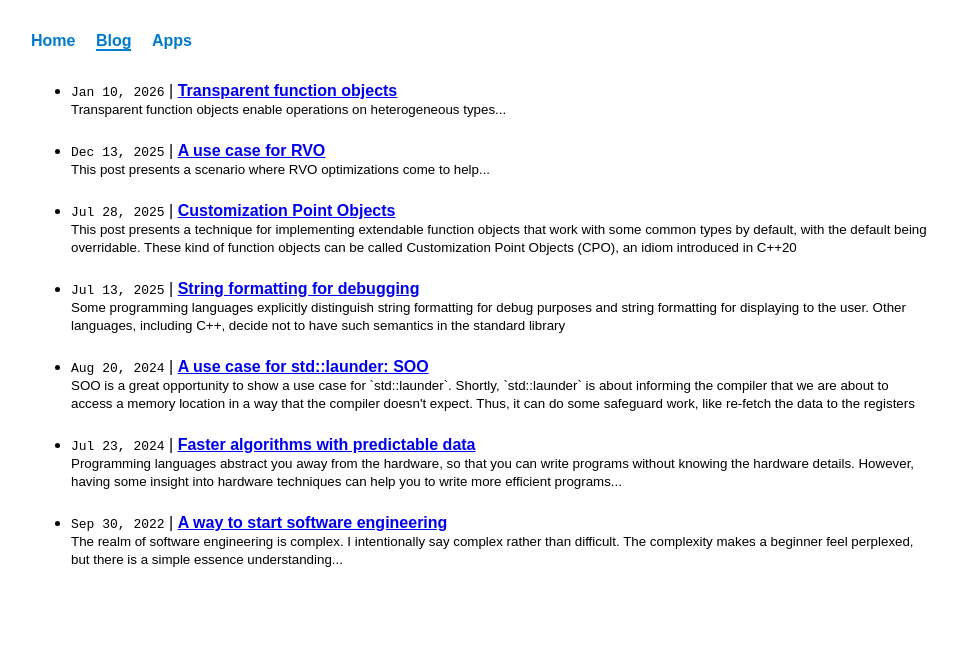
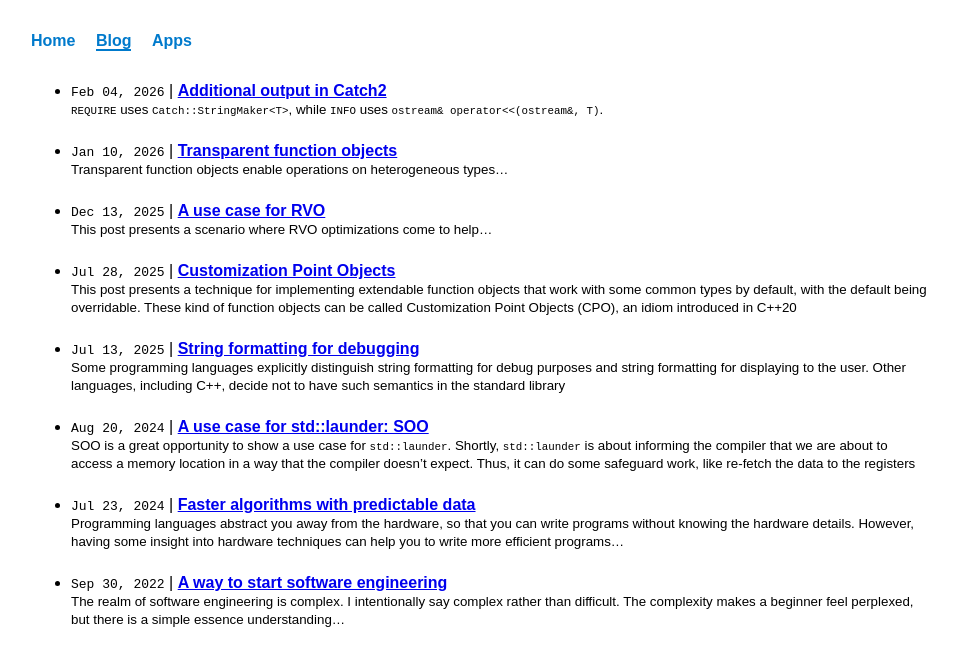
Before and after one commit to nicktrandafil/nicktrandafil.github.io, a Jekyll site: the page built from blog.md, in a window 1280 px wide. Shown: the top 666 px of the page, without its empty margins (159-1116 px from the left). Built offline with Jekyll 4.4.1, drawn with Linux system fonts in a browser that asks for light colours; part of the change alters nothing that is shown.

Commit message:
Additional output in Catch2
Blogpost.

````diff
--- /dev/null
+++ b/_posts/2026-2-4-catch2-additional-output.md
@@ -0,0 +1,26 @@
+---
+layout: default
+title: "Additional output in Catch2"
+excerpt: "`REQUIRE` uses `Catch::StringMaker<T>`, while `INFO` uses `ostream& operator<<(ostream&, T)`."
+---
+
+# Additional output in Catch2
+
+In Catch2 there is this feature where you can print some output only if a `REQUIRE` fails. It is useful to put there some state related information. It is done by using `INFO` macro.
+
+For example, in a [UnibitTrie](https://github.com/nicktrandafil/unibit-trie/blob/9fe917be972b514c30bf16e23a3fd53e5af436de/test_unibit_trie.cpp#L233) data structure I have:
+
+```
+std::optional<Prefix> expected;
+INFO(trie.ascii_string());
+INFO("expected = " << sub);
+INFO("it = " << it);
+auto const it = trie.match_longest(sub);
+REQUIRE((it != trie.end() == expected.has_value()));
+if (expected)
+    REQUIRE(it->prefix == expected);
+```
+
+This is very helpful when debugging - if the test fails I immediately see the iterator value and the trie, and I can figure out what I did wrong.
+
+There is one surprising distinction between `REQUIRE` and `INFO` in how the arguments are turned to strings. The former uses `Catch::StringMaker<T>`, while the latter - `ostream& operator<<(ostream&, T)`.
--- a/blog.md
+++ b/blog.md
@@ -9,7 +9,7 @@ permalink: /blog/
     <li style="margin-bottom: 1.5rem;">
       <code>{{ post.date | date: "%b %d, %Y" }}</code>  |
       <a href="{{ post.url }}"><strong>{{ post.title }}</strong></a><br>
-      <small>{{ post.excerpt }}</small>
+      <small>{{ post.excerpt | markdownify | remove: '<p>' | remove: '</p>' | strip }}</small>
     </li>
   {% endfor %}
 </ul>
````
